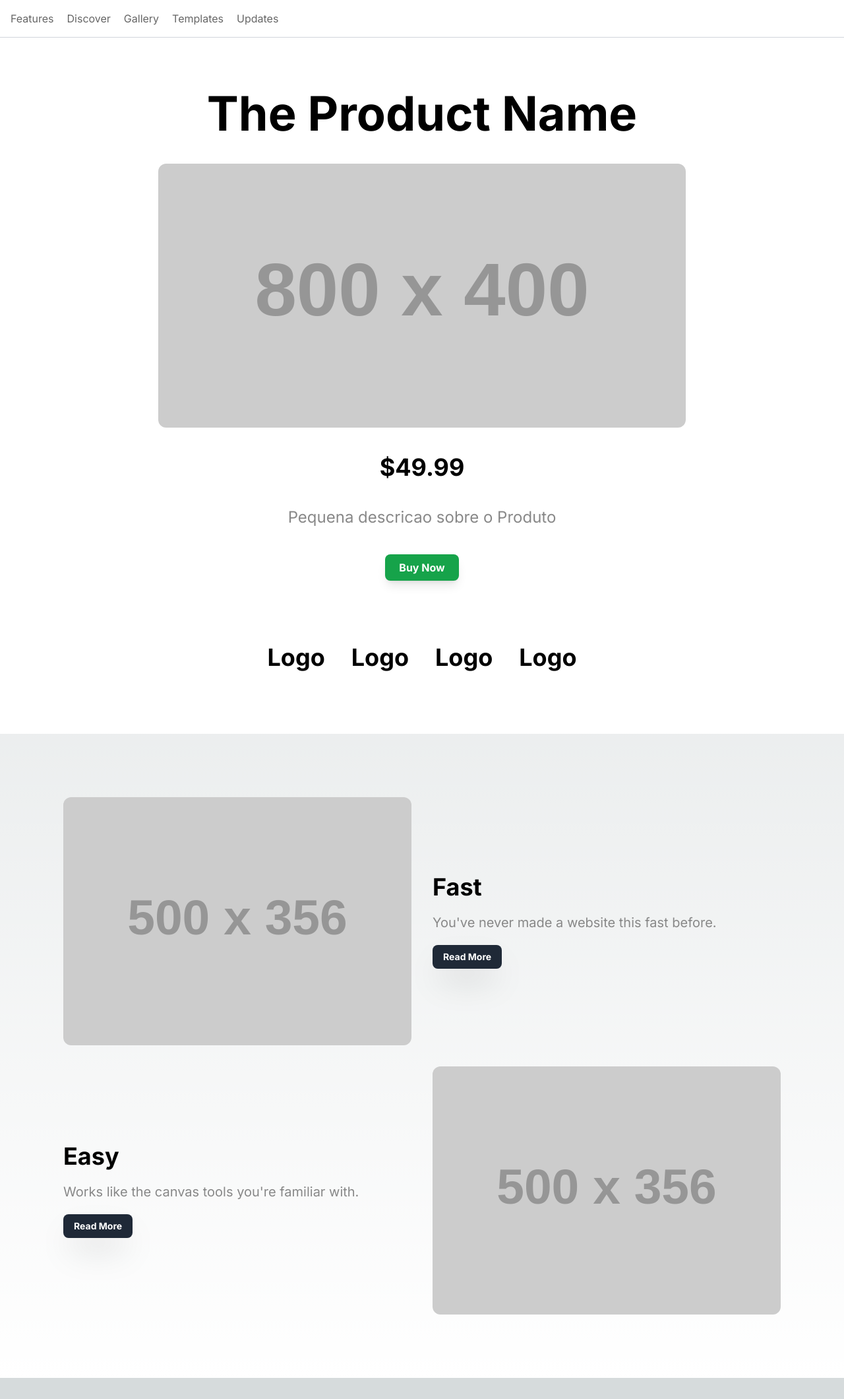
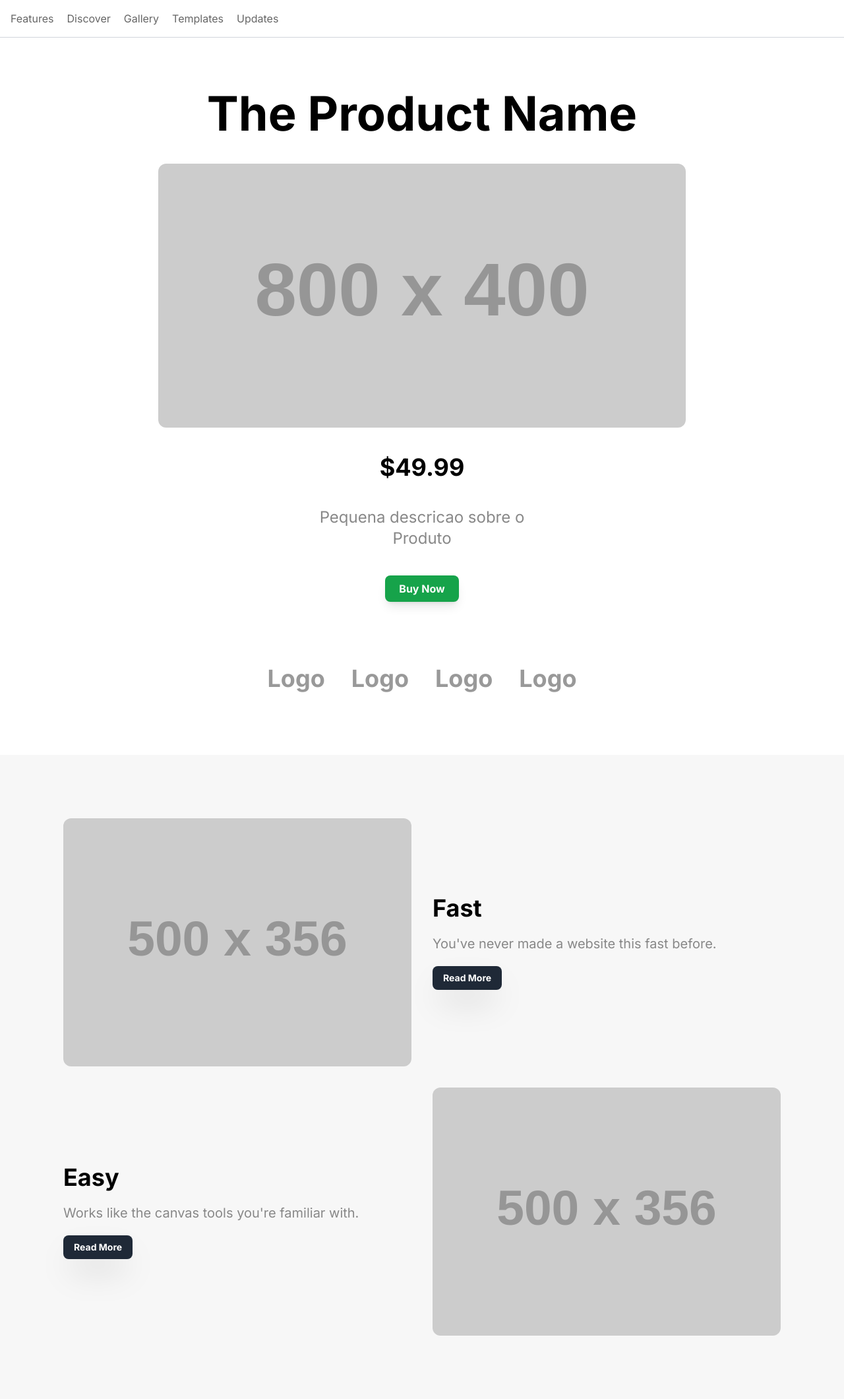
Before and after one commit to TallysonFreitas/shop-fullstack, a Next.js app: page / in a window 1280 px wide. Shown: the whole page at 66% size. Before the commit the page ends 2088 px from the top, so only its background shows below. Built offline with nearby package versions, Linux system fonts and the light colour scheme.

Commit message:
style: create new classes

```diff
--- a/app/globals.css
+++ b/app/globals.css
@@ -30,12 +30,21 @@ body {
     .text-balance {
         text-wrap: balance;
     }
-
     .text-gray-666 {
         color: #666666;
     }
-
     .text-gray-888 {
         color: #888888;
     }
+    .text-gray-999 {
+        color: #999999;
+    }
+
+    .max-w-800 {
+        max-width: 800px;
+    }
+
+    .bg-gray-f77 {
+        background-color: #f7f7f7;
+    }
 }
```
